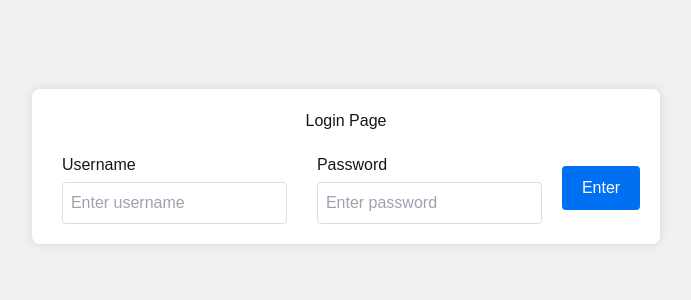
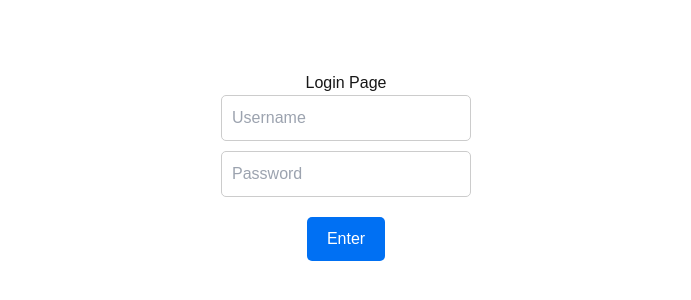
Before and after one commit to jinjunchia/CS203, a Next.js app in the folder frontend/: page /login in a window 1280 px wide. Shown: the part 234-534 px from the top of the page, without its empty margins (294-985 px from the left). Built offline with nearby package versions, Linux system fonts and the light colour scheme.

Commit message:
update login page

```diff
--- a/frontend/src/app/login/page.tsx
+++ b/frontend/src/app/login/page.tsx
@@ -1,89 +1,45 @@
-import Image from "next/image";
-import Link from "next/link"; // Import the Link component from Next.js
-
-
+// File: app/login/page.tsx (for Next.js 13+ app directory setup)
 export default function Login() {
-    return (
-      <div style={styles.container}>
-        <div style={styles.formContainer}>
-          <h1 style={styles.heading}>Login Page</h1>
-          <form style={styles.form}>
-            <div style={styles.inputContainer}>
-              <label htmlFor="username" style={styles.label}>Username</label>
-              <input
-                type="text"
-                id="username"
-                name="username"
-                placeholder="Enter username"
-                style={styles.input}
-              />
-            </div>
-            <div style={styles.inputContainer}>
-              <label htmlFor="password" style={styles.label}>Password</label>
-              <input
-                type="password"
-                id="password"
-                name="password"
-                placeholder="Enter password"
-                style={styles.input}
-              />
-            </div>
-            <button type="submit" style={styles.button}>Enter</button>
-          </form>
-        </div>
-      </div>
-    );
-  }
-
-  // Custom styles for the layout
   const styles = {
     container: {
       display: 'flex',
+      flexDirection: 'column' as const, // Specify 'column' as a constant to prevent TypeScript errors
+      alignItems: 'center',
       justifyContent: 'center',
-      alignItems: 'center',
-      height: '100vh', // Full viewport height
-      backgroundColor: '#f0f0f0',
-      fontFamily: 'Arial, sans-serif',
-    },
-    formContainer: {
-      display: 'flex',
-      flexDirection: 'column',
-      alignItems: 'center',
-      background: '#fff',
-      padding: '20px',
-      borderRadius: '8px',
-      boxShadow: '0 0 10px rgba(0, 0, 0, 0.1)',
-    },
-    heading: {
-      marginBottom: '20px',
-    },
-    form: {
-      display: 'flex',
-      flexDirection: 'row',
-      alignItems: 'center',
-      gap: '10px',
+      height: '100vh',
     },
     inputContainer: {
       display: 'flex',
-      flexDirection: 'column',
-      margin: '0 10px',
-    },
-    label: {
-      marginBottom: '5px',
+      flexDirection: 'column' as const,
+      gap: '10px',
+      marginBottom: '20px',
     },
     input: {
-      padding: '8px',
+      padding: '10px',
       fontSize: '16px',
-      borderRadius: '4px',
-      border: '1px solid #ddd',
+      width: '250px',
+      borderRadius: '5px',
+      border: '1px solid #ccc',
     },
     button: {
+      padding: '10px 20px',
+      fontSize: '16px',
+      cursor: 'pointer',
+      borderRadius: '5px',
+      border: 'none',
       backgroundColor: '#0070f3',
       color: '#fff',
-      border: 'none',
-      padding: '10px 20px',
-      cursor: 'pointer',
-      borderRadius: '4px',
-      fontSize: '16px',
     },
   };
+
+  return (
+    <div style={styles.container}>
+      <h1>Login Page</h1>
+      <div style={styles.inputContainer}>
+        <input type="text" placeholder="Username" style={styles.input} />
+        <input type="password" placeholder="Password" style={styles.input} />
+      </div>
+      <button style={styles.button}>Enter</button>
+    </div>
+  );
+}
```
